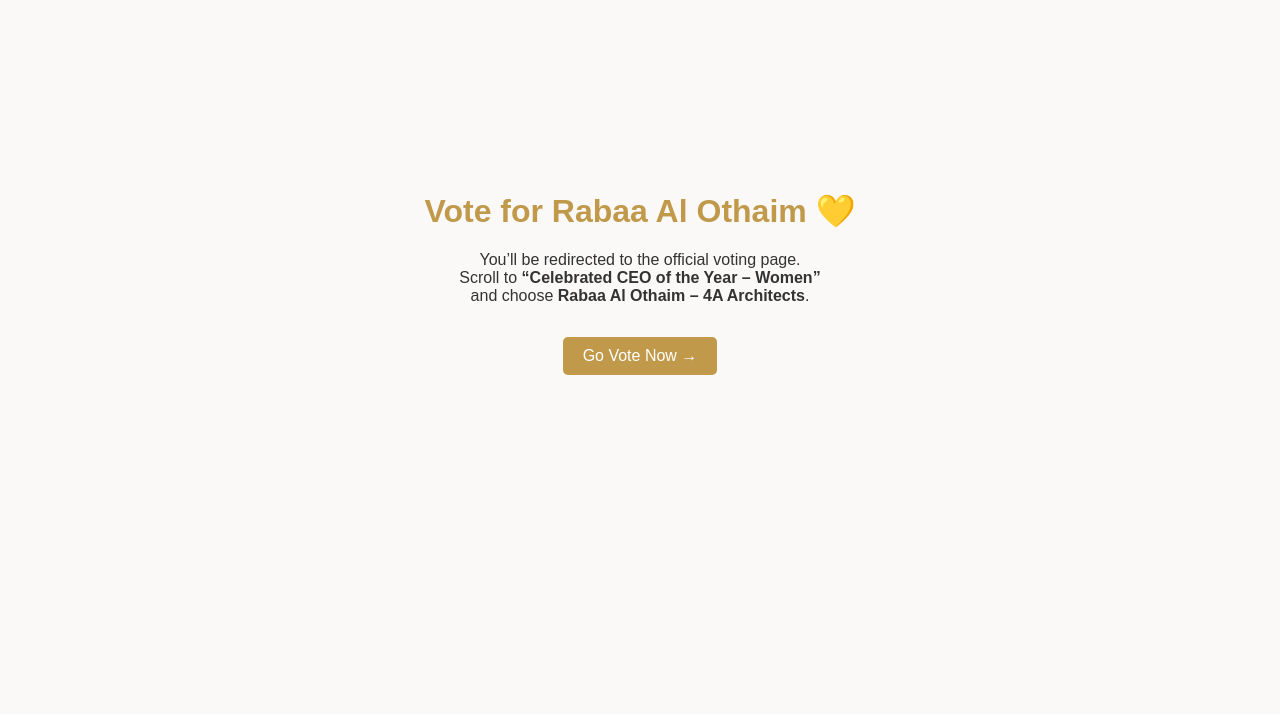
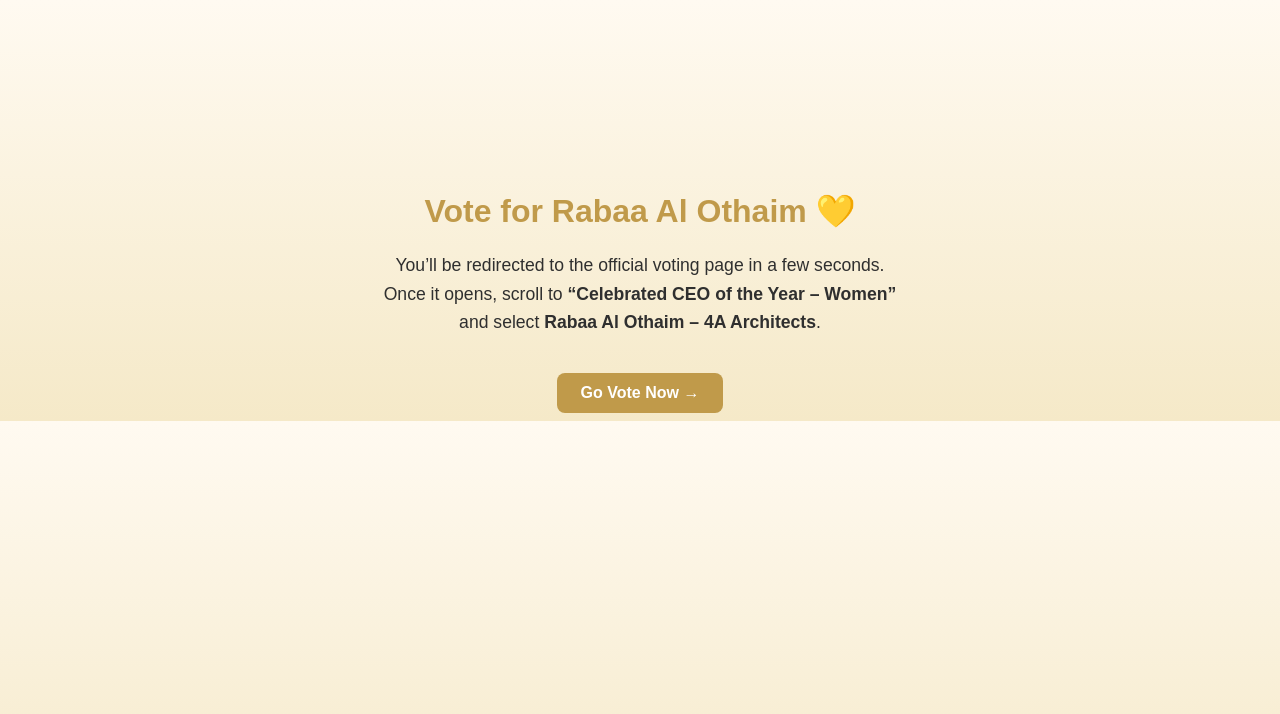
Before and after one commit to Lat-ash/vote-for-rabaa, a plain HTML site: page index.html in a window 1280 px wide. Drawn offline with Linux system fonts and the light colour scheme.

Commit message:
Change refresh time and enhance HTML styles
Updated the refresh interval and improved styling.

```diff
--- a/index.html
+++ b/index.html
@@ -2,19 +2,49 @@
 <html lang="en">
 <head>
   <meta charset="UTF-8">
-  <meta http-equiv="refresh" content="2;url=https://saudiarabia.redevelopmentsummit.com/vote/">
+  <!-- change content="5" to any number of seconds you want -->
+  <meta http-equiv="refresh" content="5;url=https://saudiarabia.redevelopmentsummit.com/vote/">
   <title>Vote for Rabaa Al Othaim</title>
   <style>
-    body{font-family:sans-serif;text-align:center;margin-top:15%;background:#faf9f8;color:#333}
-    h1{color:#c09a4a}
-    a.button{display:inline-block;margin-top:1rem;padding:0.6rem 1.2rem;background:#c09a4a;color:#fff;text-decoration:none;border-radius:5px}
+    body {
+      font-family: "Poppins", sans-serif;
+      text-align: center;
+      margin-top: 15%;
+      background: linear-gradient(180deg, #fffaf1, #f5e9c8);
+      color: #2f2f2f;
+    }
+    h1 {
+      color: #c09a4a;
+      font-size: 2em;
+    }
+    p {
+      font-size: 1.1em;
+      line-height: 1.6em;
+    }
+    a.button {
+      display: inline-block;
+      margin-top: 1.2rem;
+      padding: 0.7rem 1.5rem;
+      background: #c09a4a;
+      color: #fff;
+      text-decoration: none;
+      font-weight: bold;
+      border-radius: 8px;
+      transition: 0.3s;
+    }
+    a.button:hover {
+      background: #b28d3f;
+      transform: scale(1.05);
+    }
   </style>
 </head>
 <body>
   <h1>Vote for Rabaa Al Othaim 💛</h1>
-  <p>You’ll be redirected to the official voting page.<br>
-     Scroll to <b>“Celebrated CEO of the Year – Women”</b><br>
-     and choose <b>Rabaa Al Othaim – 4A Architects</b>.</p>
+  <p>
+    You’ll be redirected to the official voting page in a few seconds.<br>
+    Once it opens, scroll to <b>“Celebrated CEO of the Year – Women”</b><br>
+    and select <b>Rabaa Al Othaim – 4A Architects</b>.
+  </p>
   <a class="button" href="https://saudiarabia.redevelopmentsummit.com/vote/">Go Vote Now →</a>
 </body>
 </html>
```
